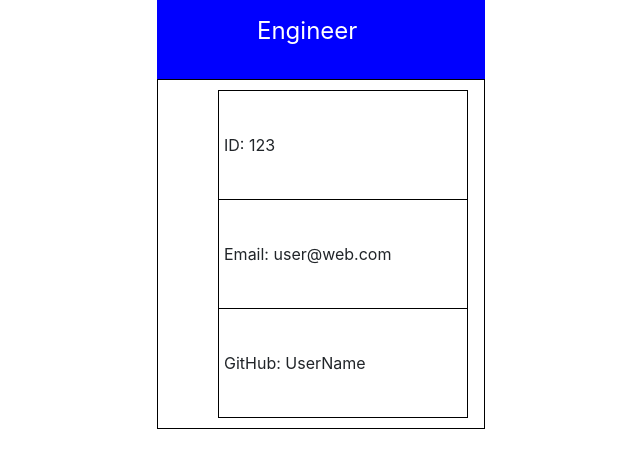
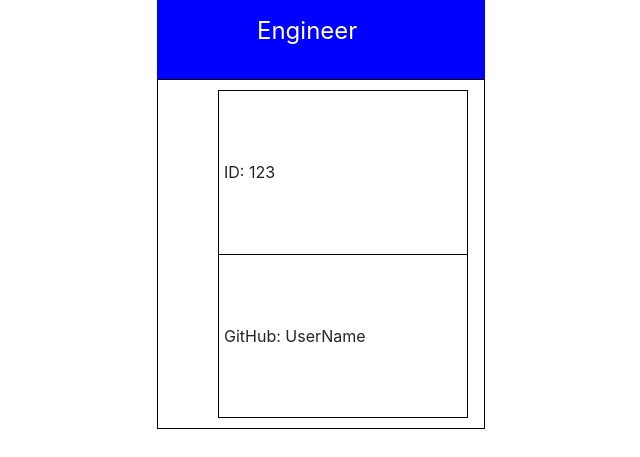
Before and after one commit to HowardDaniels/employee-summary, a website: page templates/engineer.html in a window 1280 px wide. Shown: the part 71-528 px from the top of the page, without its empty margins (328-968 px from the left). Drawn offline with nearby package versions, Linux system fonts and the light colour scheme.

Commit message:
got rid of email from info tables in HTML templates

```diff
--- a/templates/engineer.html
+++ b/templates/engineer.html
@@ -15,7 +15,6 @@
            <div class="row" id="bottom">
                <table id="infotable">
                    <tr><td>ID: 123</td></tr>
-                   <tr><td>Email: user@web.com</td></tr>
                    <tr><td>GitHub: UserName</td></tr>
                </table>
            </div>
```
Also changed, not shown: templates/intern.html (+0 -1 lines), templates/manager.html (+0 -1 lines).
